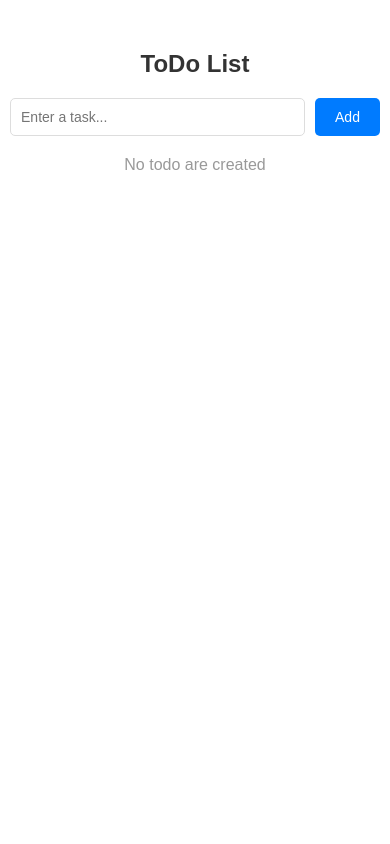
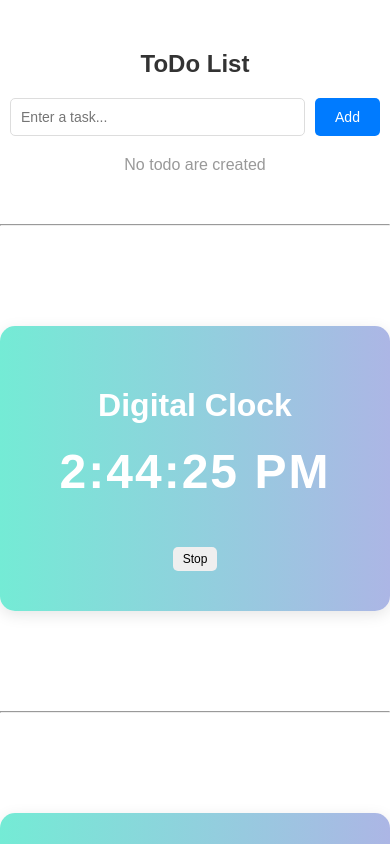
Before and after one commit to dineshravajani/react-din-app, a React (Create React App) app: page / in a window 390 px wide. Shown: the top 844 px of the page. Built offline with nearby package versions, Linux system fonts and the light colour scheme.

Commit message:
Adding digital clock and auto type

```diff
--- /dev/null
+++ b/src/Autotype.js
@@ -0,0 +1,16 @@
+import React, { useState } from "react";
+function Autotype(){
+    const [text, setText] = useState('');
+
+    function inputHandler(e) {
+        setText(e.target.value);
+    }
+    return(
+        <div className="digital-clock-container">
+            <label>Enter your text</label>
+            <input type="text" onChange={inputHandler}/>
+            <p>{text}</p>
+        </div>
+    )
+}
+export default Autotype;
--- /dev/null
+++ b/src/DigitalClock.js
@@ -0,0 +1,36 @@
+import React, { useEffect, useState } from "react";
+
+function DigitalClock() {
+    const [time, setTime] = useState(new Date().toLocaleTimeString());
+    const [isRunning, setRunning] = useState(true);
+
+    function update() {
+        setTime(new Date().toLocaleTimeString());
+    }
+    function stopHandler() {
+        setRunning( prevState => !prevState);
+    }
+    // we used setInterval directly inside the component, which starts the interval every time the component renders.
+    // But there are issue like Memory leaks and multiple Intervals
+    // To solve this problem, we will use UseEffect() to prevent issue
+    /*setInterval( () => {
+        update()
+    },1000)*/
+    useEffect( () => {
+        if (isRunning) {
+
+            const interval = setInterval( () => {
+                setTime(new Date().toLocaleTimeString());
+            },1000);
+            return () => clearInterval(interval); // Cleanup on unmount
+        }
+    },[isRunning])
+    return(
+        <div className="digital-clock-container">
+            <h1>Digital Clock</h1>
+            <p>{time}</p>
+            <button onClick={stopHandler}>{isRunning ? 'Stop' : 'Start'}</button>
+        </div>
+    );
+}
+export default DigitalClock;
--- a/src/TodoList.css
+++ b/src/TodoList.css
@@ -20,7 +20,7 @@
     margin-bottom: 20px;
   }
 
-  input[type="text"] {
+  .todo-input-container input[type="text"] {
     width: 70%;
     padding: 10px;
     font-size: 14px;
--- a/src/index.css
+++ b/src/index.css
@@ -11,3 +11,42 @@ code {
   font-family: source-code-pro, Menlo, Monaco, Consolas, 'Courier New',
     monospace;
 }
+/* DigitalClock.css */
+.digital-clock-container {
+  font-family: 'Arial', sans-serif;
+  background: linear-gradient(to right, #74ebd5, #ACB6E5);
+  border-radius: 15px;
+  padding: 40px 20px;
+  text-align: center;
+  max-width: 400px;
+  margin: 100px auto;
+  box-shadow: 0 4px 15px rgba(0, 0, 0, 0.1);
+}
+
+.digital-clock-container h1 {
+  font-size: 2.5em;
+  color: #fff;
+  margin-bottom: 20px;
+}
+
+.digital-clock-container p {
+  font-size: 3.5em;
+  color: #fff;
+  font-weight: bold;
+  letter-spacing: 2px;
+  margin-top: 10px;
+}
+
+@media (max-width: 500px) {
+  .digital-clock-container {
+      max-width: 90%;
+  }
+
+  .digital-clock-container h1 {
+      font-size: 2em;
+  }
+
+  .digital-clock-container p {
+      font-size: 3em;
+  }
+}
--- a/src/index.js
+++ b/src/index.js
@@ -4,12 +4,18 @@ import './index.css';
 import App from './App';
 import reportWebVitals from './reportWebVitals';
 import TodoList from './ToDoList';
+import DigitalClock from './DigitalClock';
+import Autotype from './Autotype';
 
 const root = ReactDOM.createRoot(document.getElementById('root'));
 root.render(
   <React.StrictMode>
     {/* <App /> */}
     <TodoList/>
+    <hr/>
+    <DigitalClock/>
+    <hr/>
+    <Autotype/>
   </React.StrictMode>
 );
 
```
